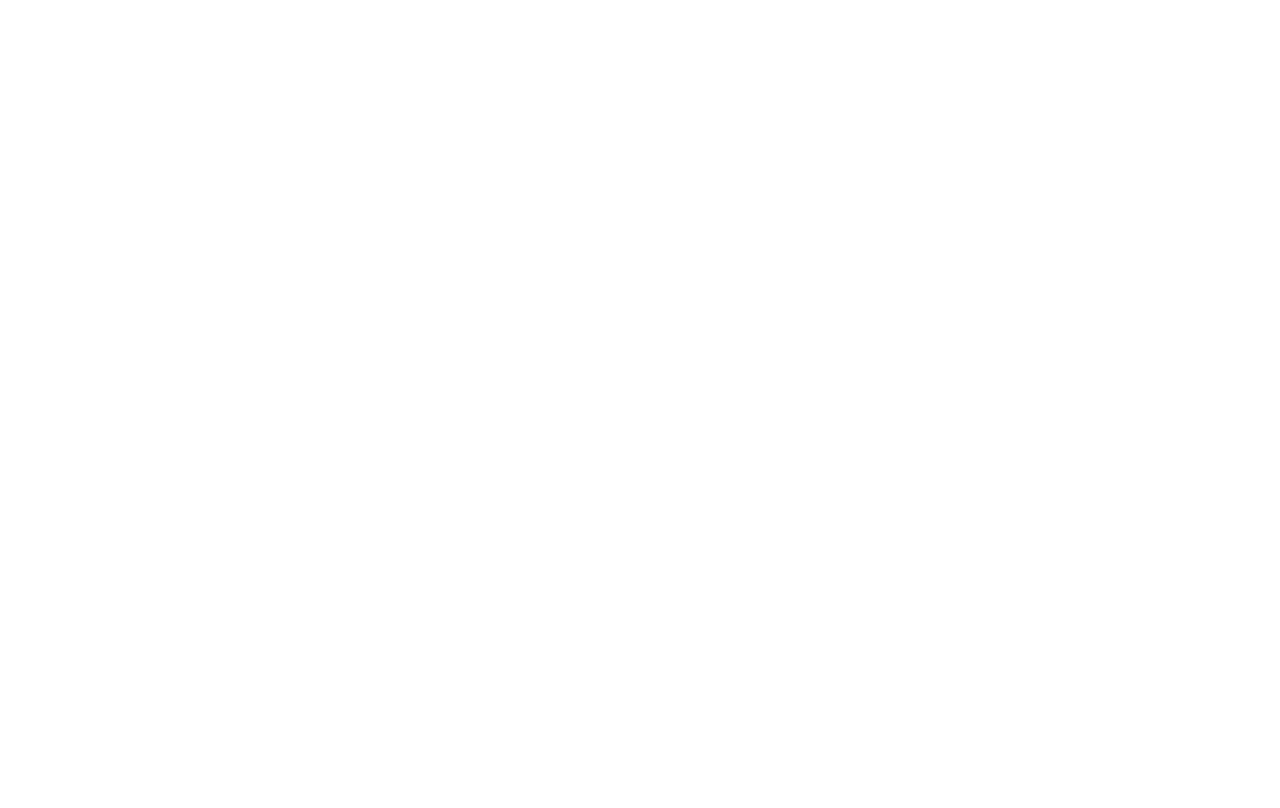
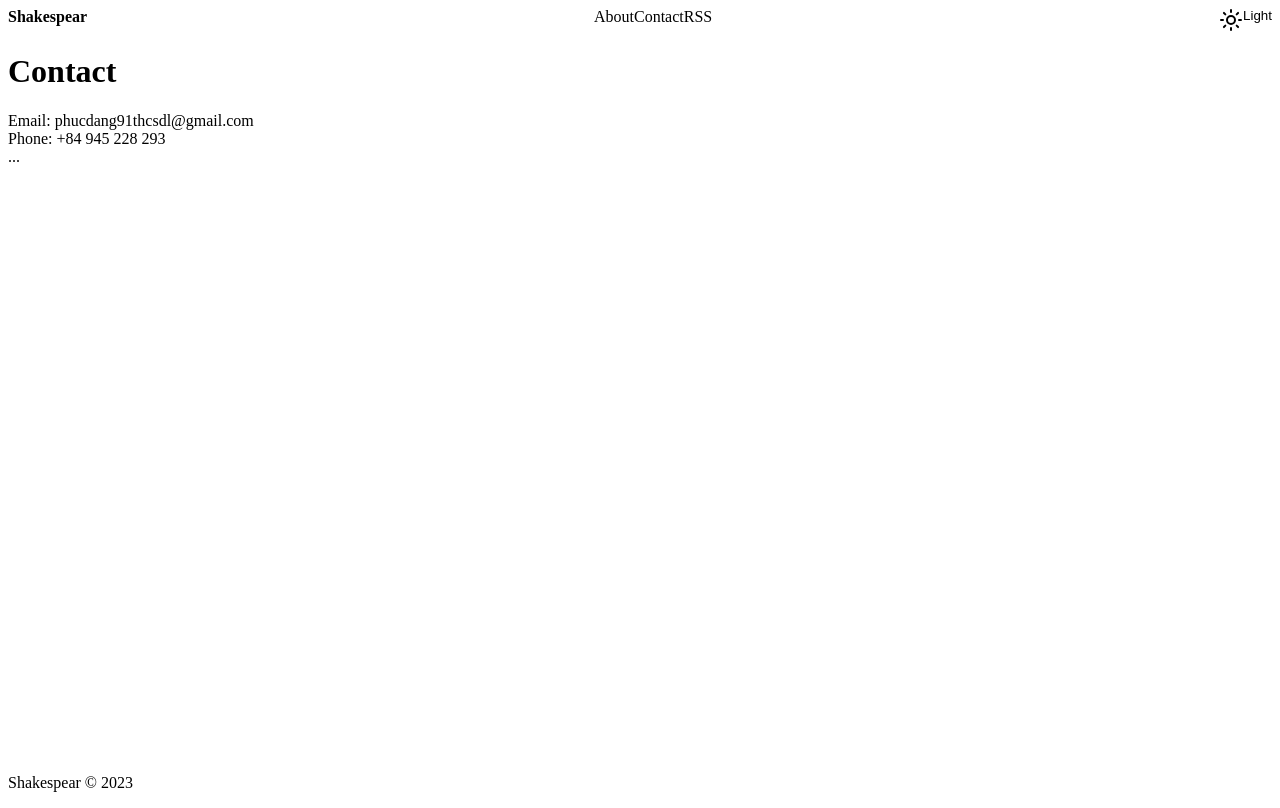
Before and after one commit to dangnguyenphuc/md-blog, a SvelteKit app: page /contact in a window 1280 px wide. Before the commit this address had no page. Built offline with nearby package versions, Linux system fonts and the light colour scheme.

Commit message:
1.0.11 - Add trasition and ABOUT/CONTACT page

```diff
--- a/src/routes/+layout.svelte
+++ b/src/routes/+layout.svelte
@@ -3,17 +3,22 @@
     import 'open-props/normalize'
     import 'open-props/buttons'
 
+    import PageTransition from './transition.svelte'
     import Header from './header.svelte'
 	import Footer from './footer.svelte'
 
     import '../app.css'
+
+    export let data;
 </script>
 
 
 <div class="layout">
     <Header />
     <main>
-        <slot />
+        <PageTransition url={data.url}>
+            <slot/>
+        </PageTransition>
     </main>
     <Footer />
 </div>
--- /dev/null
+++ b/src/routes/contact/+page.svelte
@@ -0,0 +1,7 @@
+<h1>Contact</h1>
+
+<ul>
+    <li>Email: phucdang91thcsdl@gmail.com</li>
+    <li>Phone: +84 945 228 293</li>
+    <li>...</li>
+</ul>
--- a/src/routes/transition.svelte
+++ b/src/routes/transition.svelte
@@ -0,0 +1,17 @@
+<script lang="ts">
+	import { fade } from 'svelte/transition'
+
+	export let url: string
+</script>
+
+{#key url}
+	<div class="transition" in:fade>
+		<slot />
+	</div>
+{/key}
+
+<style>
+	.transition {
+		height: 100%;
+	}
+</style>
```
Also changed, not shown: src/routes/+error.svelte (added, +16 -0 lines), src/routes/about/+page.svelte (added, +7 -0 lines).
